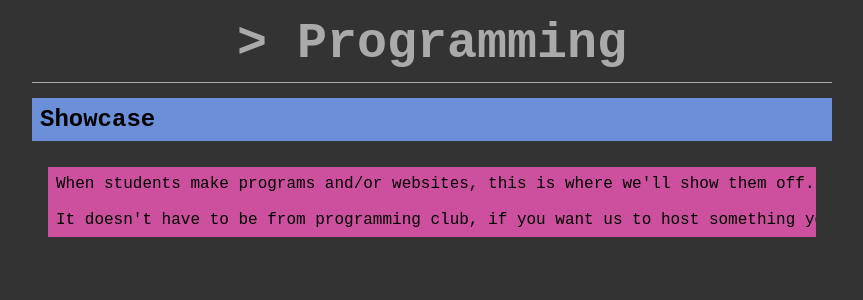
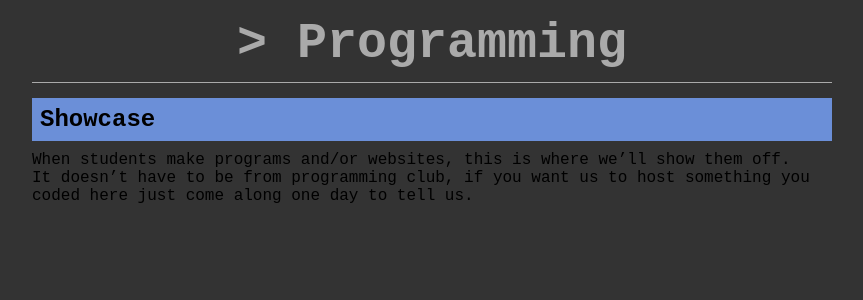
Before and after one commit to wcgs-programming/wcgs-programming.github.io, a Jekyll site: the page built from _posts/2014-09-13-showcase.md, in a window 1280 px wide. Shown: the top 300 px of the page, without its empty margins (208-1071 px from the left). Built offline with Jekyll 4.4.1, drawn with Linux system fonts in a browser that asks for light colours.

Commit message:
changing to blockquotes

```diff
--- a/_posts/2014-09-13-showcase.md
+++ b/_posts/2014-09-13-showcase.md
@@ -5,6 +5,6 @@ published: true
 categories: showcase
 ---
 
-    When students make programs and/or websites, this is where we'll show them off.
+> When students make programs and/or websites, this is where we'll show them off.
 
-    It doesn't have to be from programming club, if you want us to host something you coded here just come along one day to tell us.
+> It doesn't have to be from programming club, if you want us to host something you coded here just come along one day to tell us.
```
